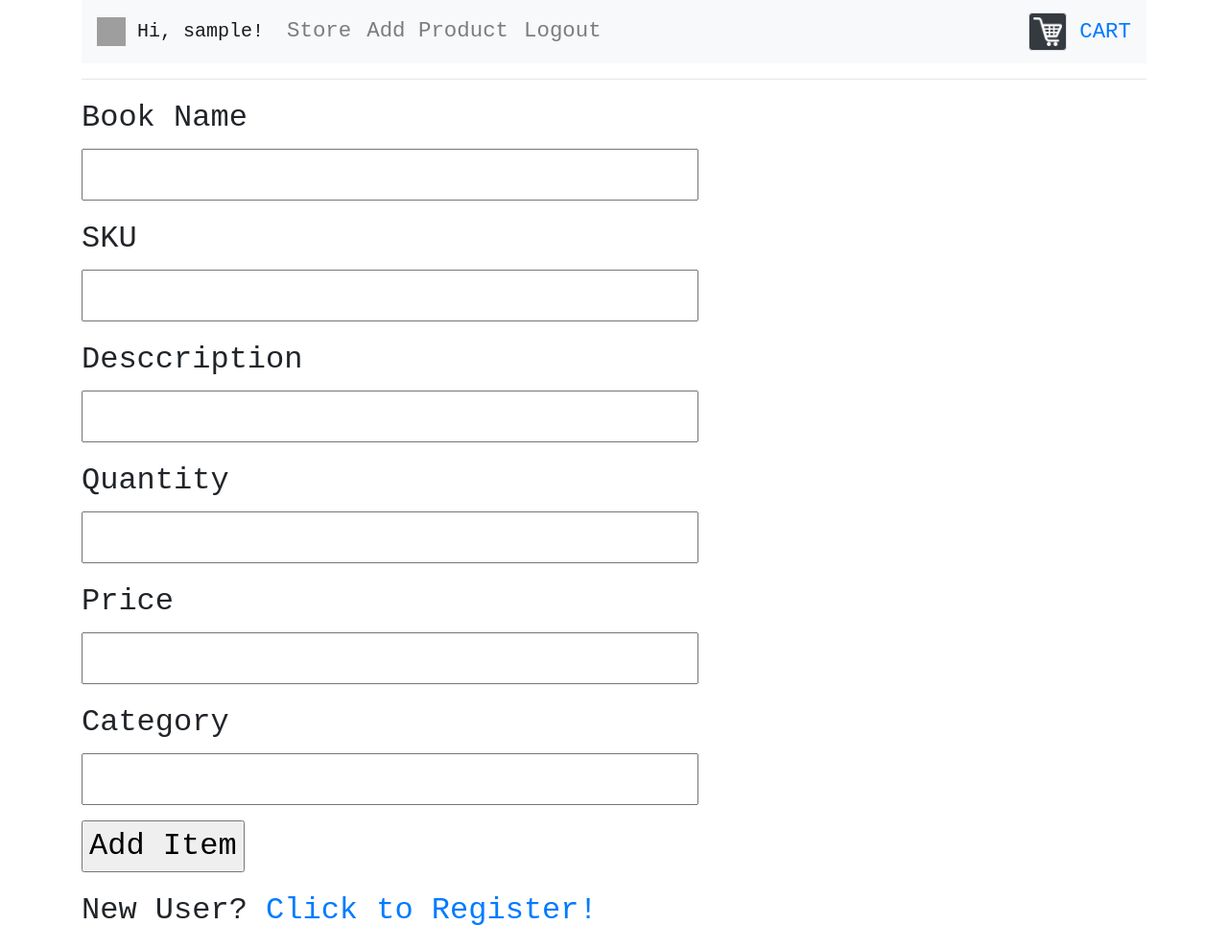
After one commit to mosesokemwa/hardcover, a Flask app: page /add in a window 1280 px wide. The commit adds this page. Shown: the whole page at 96% size. Run offline with Flask 2, Linux system fonts and the light colour scheme; a user stored in the database is signed in; parts of the project's set-up code (start-up, migrations or seed data) failed here and were passed over; some libraries are stand-ins or nearby versions; grey boxes are pictures that could not be loaded.

Commit message:
complete story two

```diff
--- a/app/forms.py
+++ b/app/forms.py
@@ -1,4 +1,4 @@
-from app.models import User
+from app.models import User, Product
 from flask import flash, redirect, url_for
 import hashlib
 
@@ -11,6 +11,7 @@ class LoginForm(FlaskForm):
     email = StringField('Email', validators=[DataRequired()])
     password = PasswordField('Password', validators=[DataRequired()])
     submit = SubmitField('Sign In')
+
 
 class RegistrationForm(FlaskForm):
     email = StringField('Email', validators=[DataRequired(), Email()])
@@ -25,3 +26,18 @@ class RegistrationForm(FlaskForm):
         user = User.query.filter_by(email=email.data).first()
         if user is not None:
             raise ValidationError('Please use a different email address.')
+
+
+class ProductAddingForm(FlaskForm):
+    sku = StringField('SKU', validators=[DataRequired()])
+    product_name = StringField('Book Name', validators=[DataRequired()])
+    description = StringField('Desccription', validators=[DataRequired()])
+    quantity = StringField('Quantity', validators=[DataRequired()])
+    regular_price = StringField('Price', validators=[DataRequired()])
+    category = StringField('Category', validators=[DataRequired()])
+    submit = SubmitField('Add Item')
+
+    def validate_product_name(self, product_name):
+        product = Product.query.filter_by(product_name=product_name.data).first()
+        if product is not None:
+            raise ValidationError('{} already exist!, you might want to add the quantity').format(product_name.data)
--- a/app/models.py
+++ b/app/models.py
@@ -33,9 +33,10 @@ class Product(db.Model):
     description = db.Column(db.String(100), nullable=False)
     quantity = db.Column(db.Integer, nullable=False)
     regular_price = db.Column(db.DECIMAL)
+    category = db.Column(db.String(100), nullable=False)
 
     def __repr__(self):
-        return f"Product('{self.productid}','{self.product_name}','{self.description}', '{self.image}',  '{self.quantity}', '{self.regular_price}')"
+        return f"Product('{self.productid}','{self.product_name}','{self.description}', '{self.image}',  '{self.quantity}', '{self.regular_price}', '{self.category}')"
 
 
 class Cart(db.Model):
--- a/app/routes.py
+++ b/app/routes.py
@@ -1,9 +1,9 @@
-from app.models import User
+from app.models import User, Product
 from flask import render_template, flash, redirect, url_for, request
 from flask_login import login_user, logout_user, current_user, login_required
 from werkzeug.urls import url_parse
 from app import application, db
-from app.forms import LoginForm, RegistrationForm
+from app.forms import LoginForm, RegistrationForm, ProductAddingForm
 from app.service import getAllProducts, massageItemData, extractAndPersistKartDetailsUsingSubquery, getusercartdetails, removeProductFromCart
 from flask_weasyprint import HTML, render_pdf
 
@@ -85,13 +85,10 @@ def store():
 @login_required
 def addToCart():
     productId = int(request.args.get('productId'))
-    quantity = int(request.args.get('quantity'))
+    quantity = float(request.args.get('quantity'))
 
-    # Using Flask-SQLAlchmy SubQuery
     msg = extractAndPersistKartDetailsUsingSubquery(productId, quantity)
 
-    # Using Flask-SQLAlchmy normal query
-    # extractAndPersistKartDetailsUsingkwargs(productId)
     flash('Item successfully added to cart !!', 'success')
     flash(msg)
     return redirect(url_for('store'))
@@ -117,5 +114,27 @@ def cart():
 @login_required
 def pdf():
     cartdetails, totalsum, tax = getusercartdetails()
-    html = render_template("pdf.html", cartData=cartdetails, totalsum=totalsum, tax=tax)
+    html = render_template(
+        "pdf.html", cartData=cartdetails, totalsum=totalsum, tax=tax)
     return render_pdf(HTML(string=html))
+
+
+@application.route("/add", methods=['GET', 'POST'])
+@login_required
+def addProduct():
+    form = ProductAddingForm()
+    if request.method == 'POST':
+        if form.validate_on_submit():
+            product = Product(
+                sku=form.sku.data,
+                product_name=form.product_name.data,
+                description=form.description.data,
+                quantity=form.quantity.data,
+                regular_price=form.regular_price.data,
+                category=form.category.data,
+            )
+            db.session.add(product)
+            db.session.commit()
+            flash('Product {} saved!'.format(form.product_name.data))
+            return redirect(url_for('store'))
+    return render_template('addtostore.html',  title='Add Product to Store', form=form)
--- a/app/service.py
+++ b/app/service.py
@@ -2,6 +2,10 @@ from app.models import User, Cart, Product
 from flask import flash, redirect, url_for, session
 import hashlib
 from app import db
+
+fiction = "fiction"
+novels = "novels"
+regular = "regular"
 
 
 def getAllProducts():
@@ -23,15 +27,16 @@ def massageItemData(data):
     return ans
 
 def extractAndPersistKartDetailsUsingSubquery(productId, quantity):
+    number_of_items = quantity
     userId = session['user_id']
 
     subqury = Cart.query.filter(Cart.productid == productId).subquery()
     qry = db.session.query(Cart.quantity).select_entity_from(subqury).all()
 
     if len(qry) == 0:
-        cart = Cart(userid=userId, productid=productId, quantity=quantity)
+        cart = Cart(userid=userId, productid=productId, quantity=number_of_items)
     else:
-        cart = Cart(userid=userId, productid=productId, quantity=qry[0][0] + 1)
+        cart = Cart(userid=userId, productid=productId, quantity=(qry[0][0] + number_of_items))
 
     db.session.merge(cart)
     db.session.flush()
@@ -42,19 +47,21 @@ def getusercartdetails():
     # userId = User.query.with_entities(User.userid).filter(User.email == session['email']).first()
 
     productsincart = Product.query.join(Cart, Product.productid == Cart.productid) \
-        .add_columns(Product.productid, Product.product_name, Cart.quantity) \
+        .add_columns(Product.productid, Product.product_name, Product.regular_price, Cart.quantity) \
         .filter(Cart.productid == Product.productid)
 
-    totalsum = 0
-    for row in productsincart:
-        totalsum += row[3]
+    totalsum = productsincart[3] * productsincart[4])
 
 
-    tax = ("%.2f" % (.06 * float(totalsum)))
+    totalsum = float("%.2f" % (1.06 * float(totalsum)))
+    return (productsincart, totalsum)
 
-    totalsum = float("%.2f" % (1.06 * float(totalsum)))
-    return (productsincart, totalsum, tax)
 
+# There are three kinds of books:
+# regular, fiction, and novels.
+# Regular Rs. 1.5.
+# Fiction Rs. 3.
+# Novels Rs. 1.5.
 
 # Removes products from cart when user clicks remove
 def removeProductFromCart(productId):
--- /dev/null
+++ b/app/templates/addtostore.html
@@ -0,0 +1,54 @@
+{% extends 'base.html' %}
+{% block content %}
+
+<div class="container">
+	<form action="" method="post" novalidate>
+		{{ form.hidden_tag() }}
+		<p>
+			{{ form.product_name.label }}<br>
+			{{ form.product_name(size=32) }}<br>
+			{% for error in form.product_name.errors %}
+			<span style="color: red;">[{{ error }}]</span>
+			{% endfor %}
+		</p>
+		<p>
+			{{ form.sku.label }}<br>
+			{{ form.sku(size=32) }}<br>
+			{% for error in form.sku.errors %}
+			<span style="color: red;">[{{ error }}]</span>
+			{% endfor %}
+		</p>
+		<p>
+			{{ form.description.label }}<br>
+			{{ form.description(size=32) }}<br>
+			{% for error in form.description.errors %}
+			<span style="color: red;">[{{ error }}]</span>
+			{% endfor %}
+		</p>
+		<p>
+			{{ form.quantity.label }}<br>
+			{{ form.quantity(size=32) }}<br>
+			{% for error in form.quantity.errors %}
+			<span style="color: red;">[{{ error }}]</span>
+			{% endfor %}
+		</p>
+		<p>
+			{{ form.regular_price.label }}<br>
+			{{ form.regular_price(size=32) }}<br>
+			{% for error in form.regular_price.errors %}
+			<span style="color: red;">[{{ error }}]</span>
+			{% endfor %}
+		</p>
+		<p>
+			{{ form.category.label }}<br>
+			{{ form.category(size=32) }}<br>
+			{% for error in form.category.errors %}
+			<span style="color: red;">[{{ error }}]</span>
+			{% endfor %}
+		</p>
+		<p>{{ form.submit() }}</p>
+	</form>
+	<p>New User? <a href="{{ url_for('register') }}">Click to Register!</a></p>
+</div>
+
+{% endblock %}
--- a/app/templates/base.html
+++ b/app/templates/base.html
@@ -27,14 +27,17 @@
             </button>
             <div class="collapse navbar-collapse" id="navbarSupportedContent">
                 <ul class="navbar-nav mr-auto">
-                    <li class="nav-item">
-                        <a class="nav-link" href="{{ url_for('store') }}">Store</a>
-                    </li>
                     {% if current_user.is_anonymous %}
                     <li class="nav-item">
                         <a class="nav-link" href="{{ url_for('login') }}">Login</a>
                     </li>
                     {% else %}
+                    <li class="nav-item">
+                        <a class="nav-link" href="{{ url_for('store') }}">Store</a>
+                    </li>
+                    <li class="nav-item">
+                        <a class="nav-link" href="{{ url_for('addProduct') }}">Add Product</a>
+                    </li>
                     <li class="nav-item">
                         <a class="nav-link" href="{{ url_for('logout') }}">Logout</a>
                     </li>
--- a/config.py
+++ b/config.py
@@ -27,6 +27,7 @@ class StagingConfig(Config):
 class DevelopmentConfig(Config):
     DEVELOPMENT = True
     DEBUG = True
+    FLASK_ENV = "development"
     SQLALCHEMY_DATABASE_URI = 'postgresql+psycopg2://postgres@localhost/hardcover'
 
 
```
Also changed, not shown: app/templates/cart.html (+5 -11 lines), app/templates/home.html (+3 -5 lines), app/templates/pdf.html (+3 -7 lines), migrations/versions/c66718b9c411_.py (added, +30 -0 lines), app/templates/errors/404.html (added), app/templates/errors/500.html (added), 1 other file.
